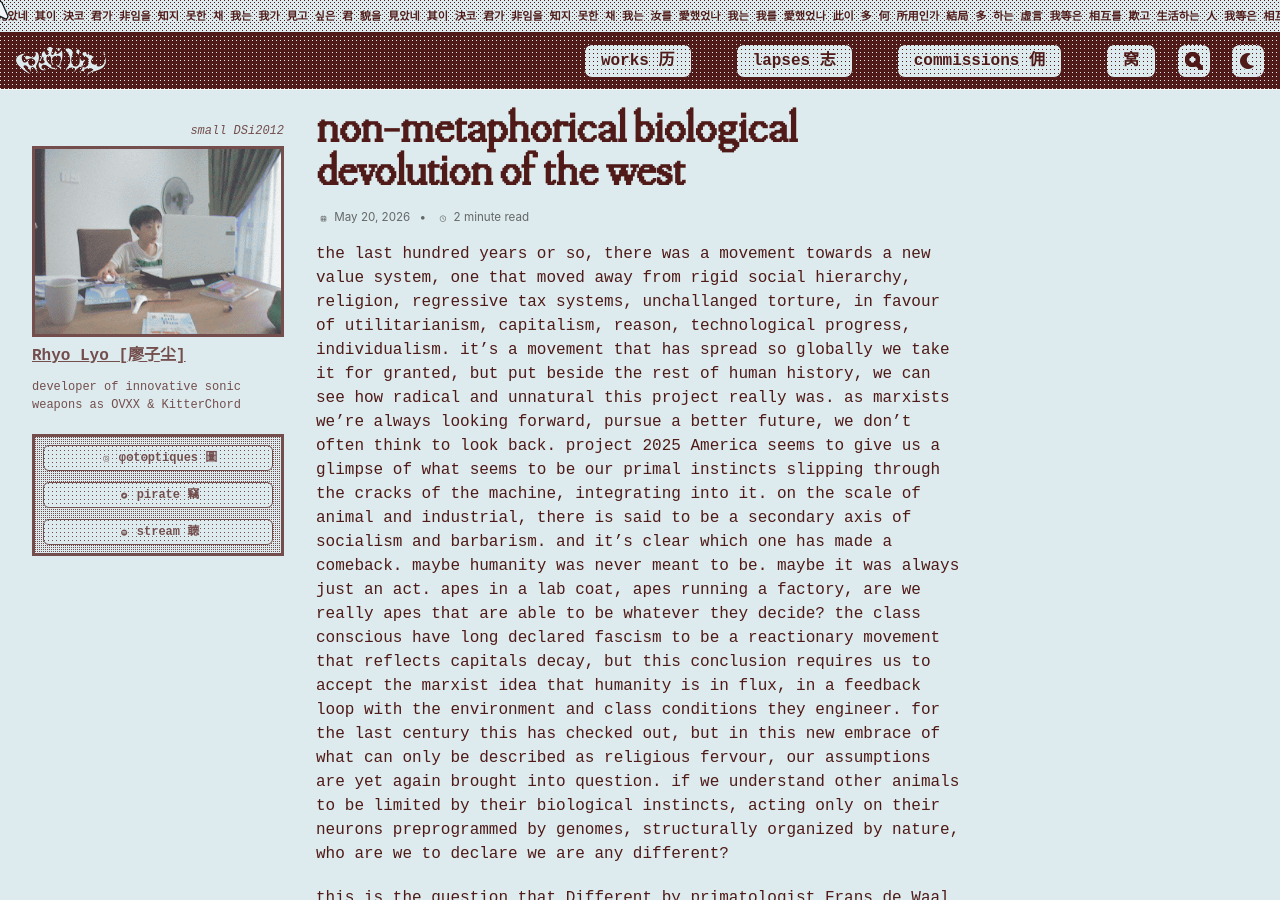
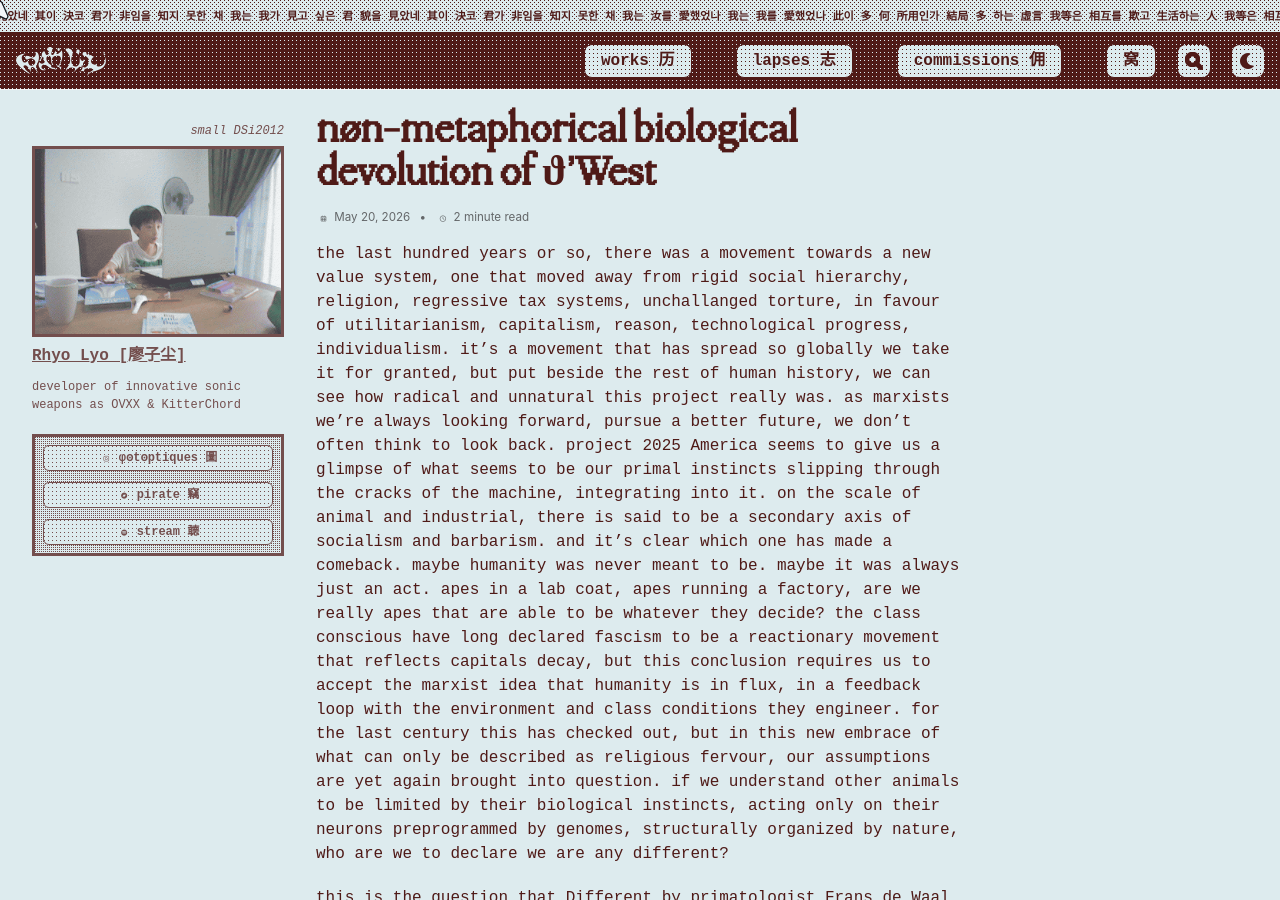
Before and after one commit to cryotato/cryotato.github.io, a Jekyll site: the page built from _posts/2026-05-20-devolution.md, in a window 1280 px wide and 900 px high. Built offline with Jekyll 4.4.1, drawn with Linux system fonts in a browser that asks for light colours; cached includes are drawn as plain includes; some web fonts are replaced; a script that is not in the unit is left out; comment, search, counter and statistics services are not loaded.

Commit message:
Update 2026-05-20-devolution.md

```diff
--- a/_posts/2026-05-20-devolution.md
+++ b/_posts/2026-05-20-devolution.md
@@ -1,6 +1,6 @@
 ---
 
-title: non-metaphorical biological devolution of the west
+title: nøn-metaphorical biological devolution of ϑ'West
 
 ---
 
```
